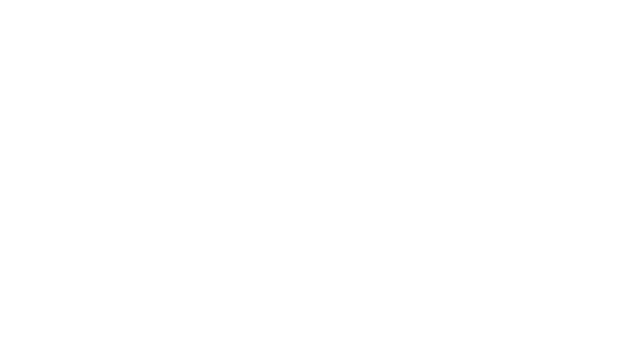
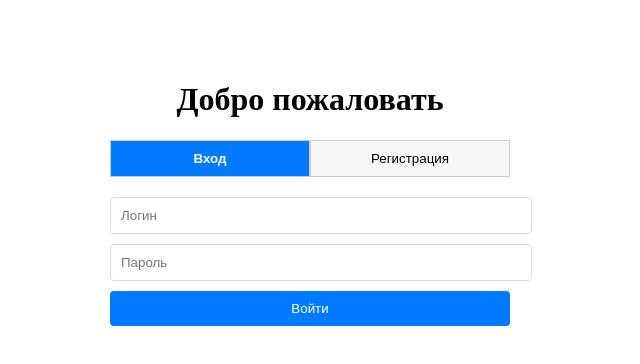
Before and after one commit to ivanm151/fruits, a Vue app in the folder frontend/: page /auth in a window 1280 px wide. Before the commit this address had no page. Shown: the top 364 px of the page, without its empty margins (330-970 px from the left). Built offline with nearby package versions, Linux system fonts and the light colour scheme.

Commit message:
added auth

```diff
--- a/frontend/index.html
+++ b/frontend/index.html
@@ -3,7 +3,7 @@
   <head>
     <meta charset="UTF-8" />
     <meta name="viewport" content="width=device-width, initial-scale=1.0" />
-    <title>frontend</title>
+    <title>Fresh Fruits</title>
   </head>
   <body>
     <div id="app"></div>
--- a/frontend/package.json
+++ b/frontend/package.json
@@ -9,6 +9,7 @@
     "preview": "vite preview"
   },
   "dependencies": {
+    "@supabase/supabase-js": "^2.91.0",
     "pinia": "^3.0.4",
     "vue": "^3.5.24",
     "vue-router": "^4.6.4"
--- a/frontend/src/router/index.js
+++ b/frontend/src/router/index.js
@@ -1,16 +1,42 @@
-
-import { createRouter, createWebHistory } from 'vue-router';
-
-import FruitView from "../views/FruitView.vue";
+import { createRouter, createWebHistory } from 'vue-router'
+import AuthView from '../views/AuthView.vue'
+import MainView from '../views/MainView.vue'
 
 const routes = [
-    { path: '/', redirect: '/fruit' },
-    { path: '/fruit', component: FruitView },
-];
+    {
+        path: '/auth',
+        name: 'Auth',
+        component: AuthView,
+        meta: { requiresGuest: true } // только для неавторизованных
+    },
+    {
+        path: '/',
+        name: 'Main',
+        component: MainView,
+        meta: { requiresAuth: true } // только для авторизованных
+    },
+    {
+        path: '/:catchAll(.*)',
+        redirect: '/auth'
+    }
+]
 
 const router = createRouter({
     history: createWebHistory(),
-    routes,
-});
+    routes
+})
 
-export default router;
+// Глобальная навигационная защита
+router.beforeEach((to, from, next) => {
+    const user = localStorage.getItem('user')
+
+    if (to.meta.requiresAuth && !user) {
+        next('/auth')
+    } else if (to.meta.requiresGuest && user) {
+        next('/')
+    } else {
+        next()
+    }
+})
+
+export default router
--- /dev/null
+++ b/frontend/src/services/AuthService.js
@@ -0,0 +1,35 @@
+import { supabase } from './lib/supabase'
+import { hashPassword } from './lib/crypto'
+
+// Регистрация
+export const signUp = async (login, password) => {
+    const salt = Math.random().toString(36).substring(2, 15)
+    const password_hash = await hashPassword(password, salt)
+
+    const { data, error } = await supabase
+        .from('users')
+        .insert([{ login, password_hash, salt }])
+        .select()
+        .single()
+
+    if (error) throw error
+    return data
+}
+
+// Логин
+export const signIn = async (login, password) => {
+    const { data: user, error } = await supabase
+        .from('users')
+        .select('*')
+        .eq('login', login)
+        .single()
+
+    if (error || !user) throw new Error('Invalid login or password')
+
+    const password_hash = await hashPassword(password, user.salt)
+    if (password_hash !== user.password_hash) {
+        throw new Error('Invalid password')
+    }
+
+    return user
+}
--- /dev/null
+++ b/frontend/src/services/lib/crypto.js
@@ -0,0 +1,7 @@
+export async function hashPassword(password, salt) {
+    const encoder = new TextEncoder()
+    const data = encoder.encode(password + salt)
+    const hashBuffer = await crypto.subtle.digest('SHA-256', data)
+    const hashArray = Array.from(new Uint8Array(hashBuffer))
+    return hashArray.map(b => b.toString(16).padStart(2, '0')).join('')
+}
--- /dev/null
+++ b/frontend/src/services/lib/supabase.js
@@ -0,0 +1,6 @@
+import { createClient } from '@supabase/supabase-js'
+
+const supabaseUrl = 'https://arthxxuyccdphpmzktpw.supabase.co'
+const supabaseAnonKey = 'sb_publishable_zkUHUYSp8HxAGCMBEzQX2w_HVKknROw'
+
+export const supabase = createClient(supabaseUrl, supabaseAnonKey)
--- a/frontend/src/services/supabase.js
+++ /dev/null
@@ -1 +0,0 @@
-const supabaseUrl = 'https://qxxqxxqxxqxxqxxqxxqxxqxxqxxqxxqxx.supabase.co'
--- /dev/null
+++ b/frontend/src/stores/user.js
@@ -0,0 +1,31 @@
+import { defineStore } from 'pinia'
+import { ref } from 'vue'
+import { signUp as signUpService, signIn as signInService } from '../services/authService'
+
+export const useUserStore = defineStore('user', () => {
+    const user = ref(null)
+
+    const signUp = async (login, password) => {
+        const userData = await signUpService(login, password)
+        user.value = userData
+        localStorage.setItem('user', JSON.stringify(user.value))
+    }
+
+    const signIn = async (login, password) => {
+        const userData = await signInService(login, password)
+        user.value = userData
+        localStorage.setItem('user', JSON.stringify(user.value))
+    }
+
+    const signOut = () => {
+        user.value = null
+        localStorage.removeItem('user')
+    }
+
+    const init = () => {
+        const saved = localStorage.getItem('user')
+        if (saved) user.value = JSON.parse(saved)
+    }
+
+    return { user, signUp, signIn, signOut, init }
+})
--- a/frontend/src/stores/userStore.js
+++ /dev/null
@@ -1 +0,0 @@
-const userStore = {}
--- /dev/null
+++ b/frontend/src/views/AuthView.vue
@@ -0,0 +1,136 @@
+<template>
+  <div class="auth-container">
+    <h1>Добро пожаловать</h1>
+
+    <!-- Переключение режима -->
+    <div class="tabs">
+      <button @click="isLoginMode = true" :class="{ active: isLoginMode }">
+        Вход
+      </button>
+      <button @click="isLoginMode = false" :class="{ active: !isLoginMode }">
+        Регистрация
+      </button>
+    </div>
+
+    <form @submit.prevent="handleSubmit" class="auth-form">
+      <input
+          v-model="login"
+          type="text"
+          placeholder="Логин"
+          required
+          minlength="3"
+      />
+      <input
+          v-model="password"
+          type="password"
+          placeholder="Пароль"
+          required
+          minlength="6"
+      />
+
+      <button type="submit" :disabled="loading">
+        {{ loading ? 'Загрузка...' : (isLoginMode ? 'Войти' : 'Зарегистрироваться') }}
+      </button>
+    </form>
+
+    <!-- Отображение ошибки -->
+    <div v-if="error" class="error">
+      {{ error }}
+    </div>
+  </div>
+</template>
+
+<script setup>
+import { ref } from 'vue'
+import { useUserStore } from '../stores/user'
+import { useRouter } from 'vue-router'
+
+const userStore = useUserStore()
+const router = useRouter()
+
+const isLoginMode = ref(true)
+const login = ref('')
+const password = ref('')
+const loading = ref(false)
+const error = ref('')
+
+// Обработка формы
+const handleSubmit = async () => {
+  error.value = ''
+  loading.value = true
+
+  try {
+    if (isLoginMode.value) {
+      await userStore.signIn(login.value, password.value)
+      console.log('[AuthView] Успешный вход:', userStore.user)
+    } else {
+      await userStore.signUp(login.value, password.value)
+      console.log('[AuthView] Успешная регистрация:', userStore.user)
+    }
+    router.push('/')
+  } catch (err) {
+    error.value = err.message
+    console.error('[AuthView] Ошибка авторизации:', err)
+  } finally {
+    loading.value = false
+  }
+}
+</script>
+
+<style scoped>
+.auth-container {
+  max-width: 400px;
+  margin: 40px auto;
+  padding: 20px;
+  text-align: center;
+}
+
+.tabs {
+  display: flex;
+  margin-bottom: 20px;
+}
+
+.tabs button {
+  flex: 1;
+  padding: 10px;
+  border: 1px solid #ccc;
+  background: #f8f8f8;
+  cursor: pointer;
+}
+
+.tabs button.active {
+  background: #007bff;
+  color: white;
+  font-weight: bold;
+}
+
+.auth-form input {
+  display: block;
+  width: 100%;
+  padding: 10px;
+  margin: 10px 0;
+  border: 1px solid #ddd;
+  border-radius: 4px;
+}
+
+.auth-form button {
+  width: 100%;
+  padding: 10px;
+  background: #007bff;
+  color: white;
+  border: none;
+  border-radius: 4px;
+  cursor: pointer;
+}
+
+.auth-form button:disabled {
+  background: #aaa;
+  cursor: not-allowed;
+}
+
+.error {
+  color: red;
+  margin-top: 10px;
+  font-size: 14px;
+}
+</style>
--- a/frontend/src/views/FruitView.vue
+++ b/frontend/src/views/MainView.vue
@@ -1,7 +1,11 @@
 <script setup>
 import { ref } from "vue";
 import { useFruitStore } from "../stores/fruitStore";
+import { useUserStore } from '../stores/user'
+import { useRouter } from 'vue-router'
 
+const userStore = useUserStore()
+const router = useRouter()
 const store = useFruitStore();
 
 const file = ref(null);
@@ -21,11 +25,18 @@ async function onPredict() {
     pointY: pointY.value,
   });
 }
+
+const signOut = () => {
+  userStore.signOut()
+  console.log('[MainView] Пользователь вышел')
+  router.push('/auth')
+}
 </script>
 
 <template>
   <div class="fruits-view">
-    <h1>Fruit prediction 🍎</h1>
+    <h1>Fruit prediction</h1>
+    <button @click="signOut">Выйти</button>
 
     <input type="file" accept="image/*" @change="onFileChange" />
 
```
Also changed, not shown: frontend/src/services/PicService.js (added, +88 -0 lines), 1 other file (tests, documents, lock files or other folders).
